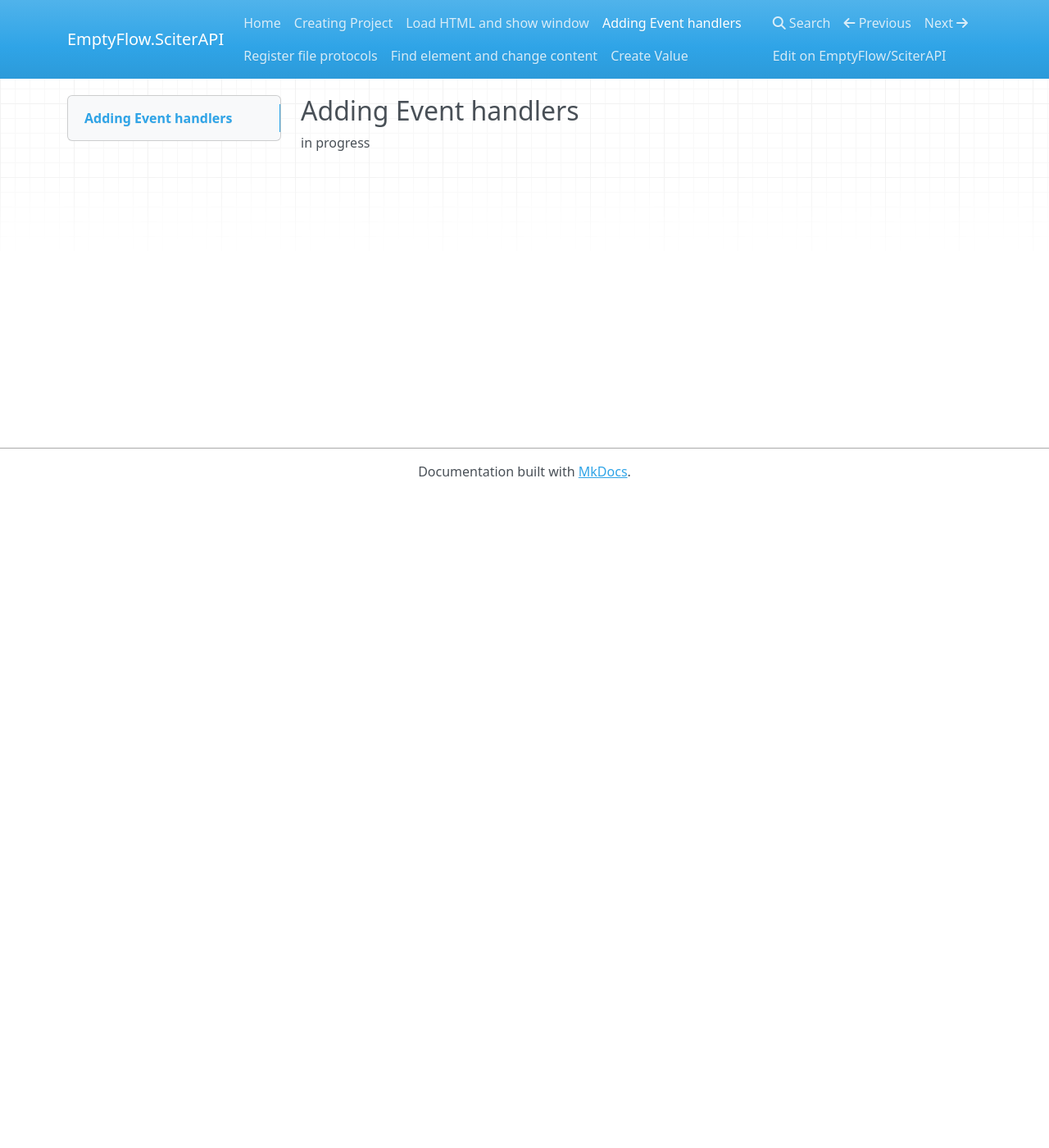
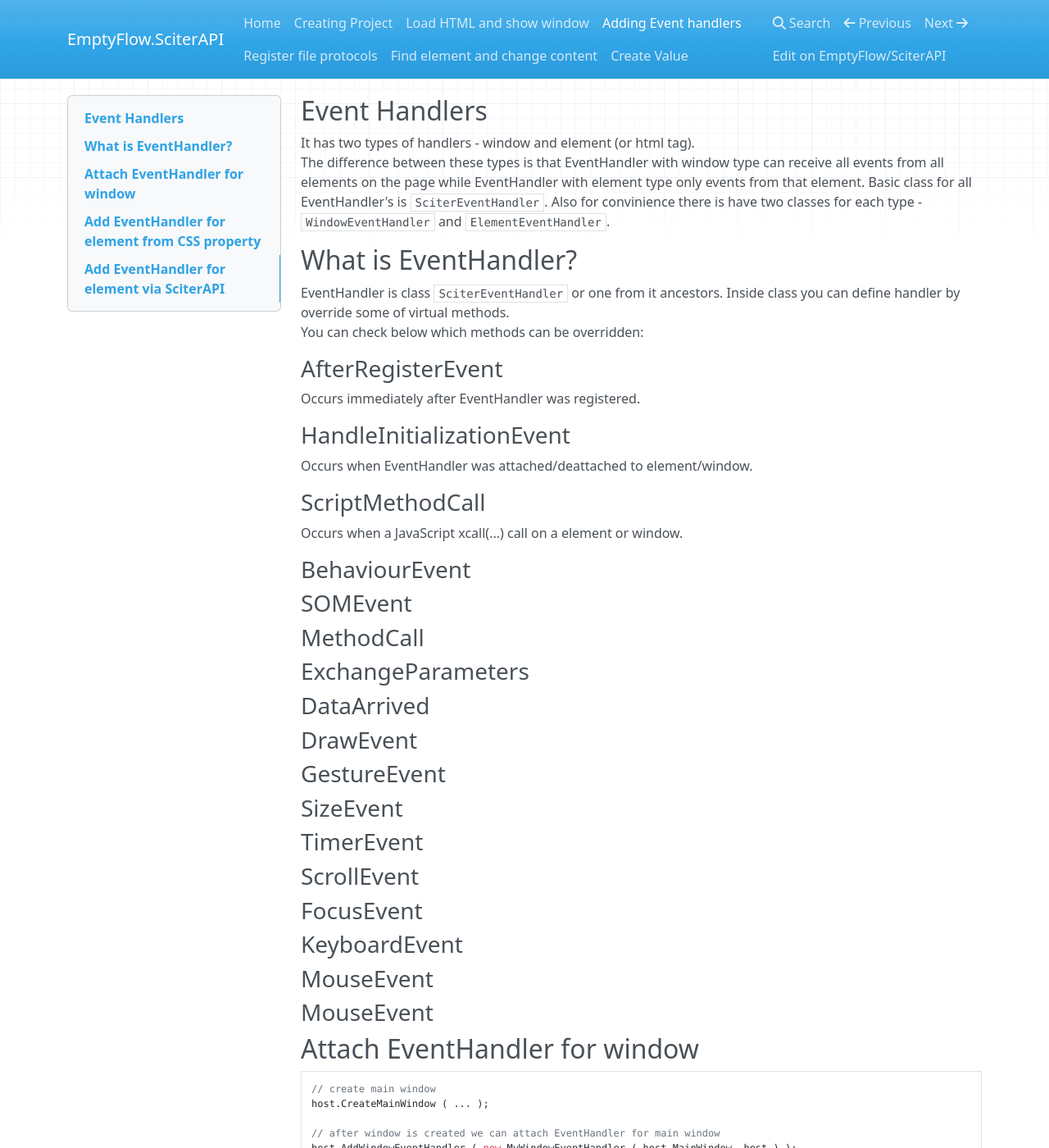
Before and after one commit to EmptyFlow/SciterAPIDocs, an MkDocs documentation site: the page built from docs/eventhandlers.md, in a window 1280 px wide and 1400 px high. Shown: the whole window at 82% size. Built offline with MkDocs 1.6.1, drawn with Linux system fonts in a browser that asks for light colours; nearby versions of some CDN libraries; some of the changed text lies outside the part shown.

Commit message:
+ Added scaffold page for EventHandler

````diff
--- a/docs/eventhandlers.md
+++ b/docs/eventhandlers.md
@@ -1,3 +1,82 @@
-## Adding Event handlers
+## Event Handlers
 
-in progress
+It has two types of handlers - window and element (or html tag).
+The difference between these types is that EventHandler with window type can receive all events from all elements on the page while EventHandler with element type only events from that element.
+Basic class for all EventHandler's is `SciterEventHandler`.
+Also for convinience there is have two classes for each type - `WindowEventHandler` and `ElementEventHandler`.
+
+## What is EventHandler?
+
+EventHandler is class `SciterEventHandler` or one from it ancestors.
+Inside class you can define handler by override some of virtual methods.
+You can check below which methods can be overridden:
+
+### AfterRegisterEvent
+
+Occurs immediately after EventHandler was registered.
+
+### HandleInitializationEvent
+
+Occurs when EventHandler was attached/deattached to element/window.
+
+### ScriptMethodCall
+
+Occurs when a JavaScript xcall(...) call on a element or window.
+
+### BehaviourEvent
+
+### SOMEvent
+
+### MethodCall
+
+### ExchangeParameters
+
+### DataArrived
+
+### DrawEvent
+
+### GestureEvent
+
+### SizeEvent
+
+### TimerEvent
+
+### ScrollEvent
+
+### FocusEvent
+
+### KeyboardEvent
+
+### MouseEvent
+
+### MouseEvent
+
+## Attach EventHandler for window
+
+```csharp
+// create main window
+host.CreateMainWindow ( ... );
+
+// after window is created we can attach EventHandler for main window
+host.AddWindowEventHandler ( new MyWindowEventHandler ( host.MainWindow, host ) );
+
+// we inherit class from WindowEventHandler and override BehaviourEvent
+// and inside it we can as example handled event happened after document is fully loaded
+public class MyWindowEventHandler : WindowEventHandler {
+
+    public MyWindowEventHandler ( nint window, SciterAPIHost host ) : base ( window, host ) {
+    }
+
+    public override void BehaviourEvent ( BehaviourEvents cmd, nint heTarget, nint he, nint reason, SciterValue data, string name ) {
+        if ( cmd == BehaviourEvents.DOCUMENT_READY ) {
+           // there can be your logic
+        }
+    }
+
+}
+
+```
+
+## Add EventHandler for element from CSS property
+
+## Add EventHandler for element via SciterAPI
````
Also changed, not shown: docs/creatingproject.md (+0 -14 lines).
